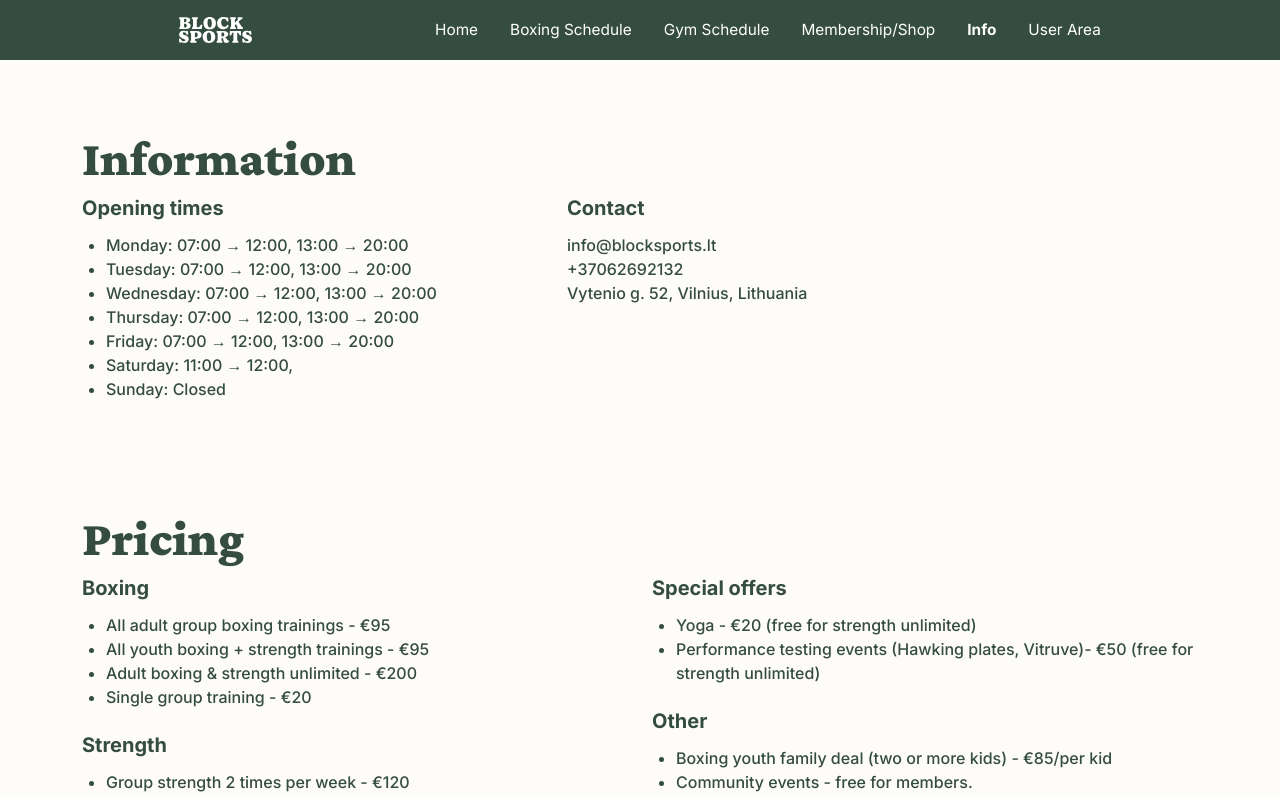
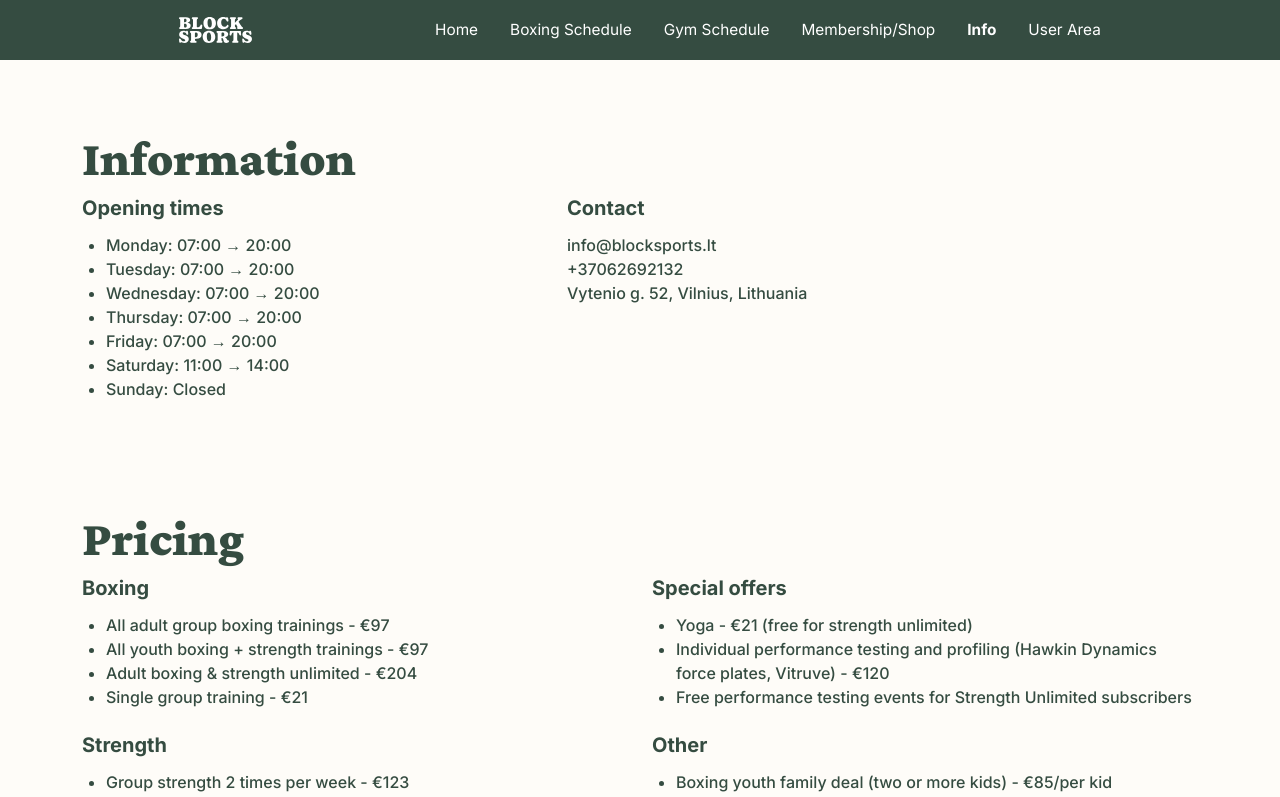
Before and after one commit to mikasmichelevicius/block_sports_web, a Next.js app: page /info in a window 1280 px wide. Shown: the top 797 px of the page. Built offline with nearby package versions, Linux system fonts and the light colour scheme.

Commit message:
Pricing info changed

```diff
--- a/app/info/page.tsx
+++ b/app/info/page.tsx
@@ -22,12 +22,12 @@ export default function InfoPage() {
               <div className="col-12 col-xl-5 mb-8 mb-xl-0">
                 <p className="font-sans font-bold text-[20px] leading-[24px] mb-[13px] mt-0">Opening times</p>
                 <ul className="font-sans font-medium text-[13px] leading-[20px] xl:text-[16px] xl:leading-[24px] list-disc m-0 pl-[24px]">
-                  <li>Monday: 07:00 → 12:00, 13:00 → 20:00</li>
-                  <li>Tuesday: 07:00 → 12:00, 13:00 → 20:00</li>
-                  <li>Wednesday: 07:00 → 12:00, 13:00 → 20:00</li>
-                  <li>Thursday: 07:00 → 12:00, 13:00 → 20:00</li>
-                  <li>Friday: 07:00 → 12:00, 13:00 → 20:00</li>
-                  <li>Saturday: 11:00 → 12:00,</li>
+                  <li>Monday: 07:00 → 20:00</li>
+                  <li>Tuesday: 07:00 → 20:00</li>
+                  <li>Wednesday: 07:00 → 20:00</li>
+                  <li>Thursday: 07:00 → 20:00</li>
+                  <li>Friday: 07:00 → 20:00</li>
+                  <li>Saturday: 11:00 → 14:00</li>
                   <li>Sunday: Closed</li>
                 </ul>
               </div>
@@ -54,18 +54,18 @@ export default function InfoPage() {
                   <div>
                     <p className="font-sans font-bold text-[20px] leading-[24px] mb-[13px] mt-0">Boxing</p>
                     <ul className="font-sans font-medium text-[13px] leading-[20px] xl:text-[16px] xl:leading-[24px] list-disc m-0 pl-[24px]">
-                      <li>All adult group boxing trainings - €95</li>
-                      <li>All youth boxing + strength trainings - €95</li>
-                      <li>Adult boxing &amp; strength unlimited - €200</li>
-                      <li>Single group training - €20</li>
+                      <li>All adult group boxing trainings - €97</li>
+                      <li>All youth boxing + strength trainings - €97</li>
+                      <li>Adult boxing &amp; strength unlimited - €204</li>
+                      <li>Single group training - €21</li>
                     </ul>
                   </div>
                   <div>
                     <p className="font-sans font-bold text-[20px] leading-[24px] mb-[13px] mt-0">Strength</p>
                     <ul className="font-sans font-medium text-[13px] leading-[20px] xl:text-[16px] xl:leading-[24px] list-disc m-0 pl-[24px]">
-                      <li>Group strength 2 times per week - €120</li>
-                      <li>Group strength unlimited + special offers - €160</li>
-                      <li>Single group training - €20</li>
+                      <li>Group strength 2 times per week - €123</li>
+                      <li>Group strength unlimited + special offers - €163</li>
+                      <li>Single group training - €21</li>
                     </ul>
                   </div>
                 </div>
@@ -76,8 +76,9 @@ export default function InfoPage() {
                   <div>
                     <p className="font-sans font-bold text-[20px] leading-[24px] mb-[13px] mt-0">Special offers</p>
                     <ul className="font-sans font-medium text-[13px] leading-[20px] xl:text-[16px] xl:leading-[24px] list-disc m-0 pl-[24px]">
-                      <li>Yoga - €20 (free for strength unlimited)</li>
-                      <li>Performance testing events (Hawking plates, Vitruve)- €50 (free for strength unlimited)</li>
+                      <li>Yoga - €21 (free for strength unlimited)</li>
+                      <li>Individual performance testing and profiling (Hawkin Dynamics force plates, Vitruve) - €120</li>
+                      <li>Free performance testing events for Strength Unlimited subscribers</li>
                     </ul>
                   </div>
                   <div>
```
